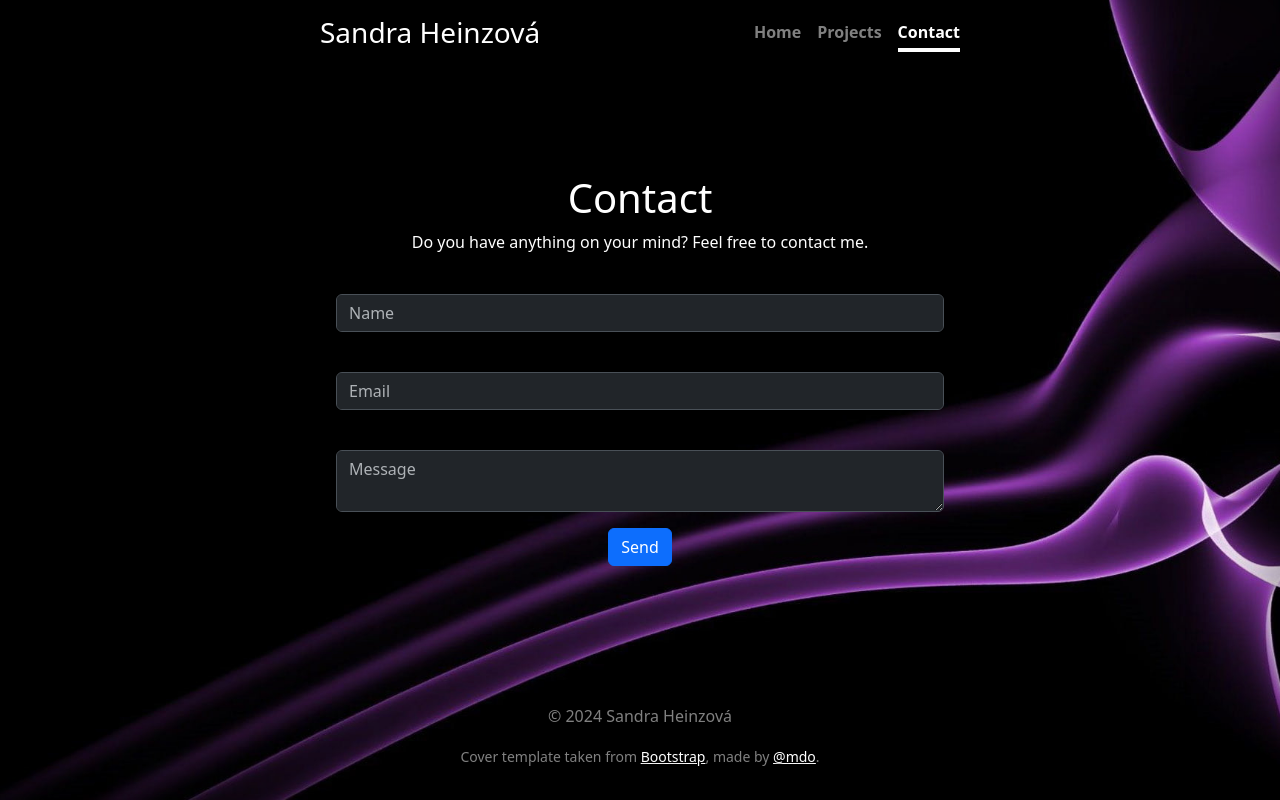
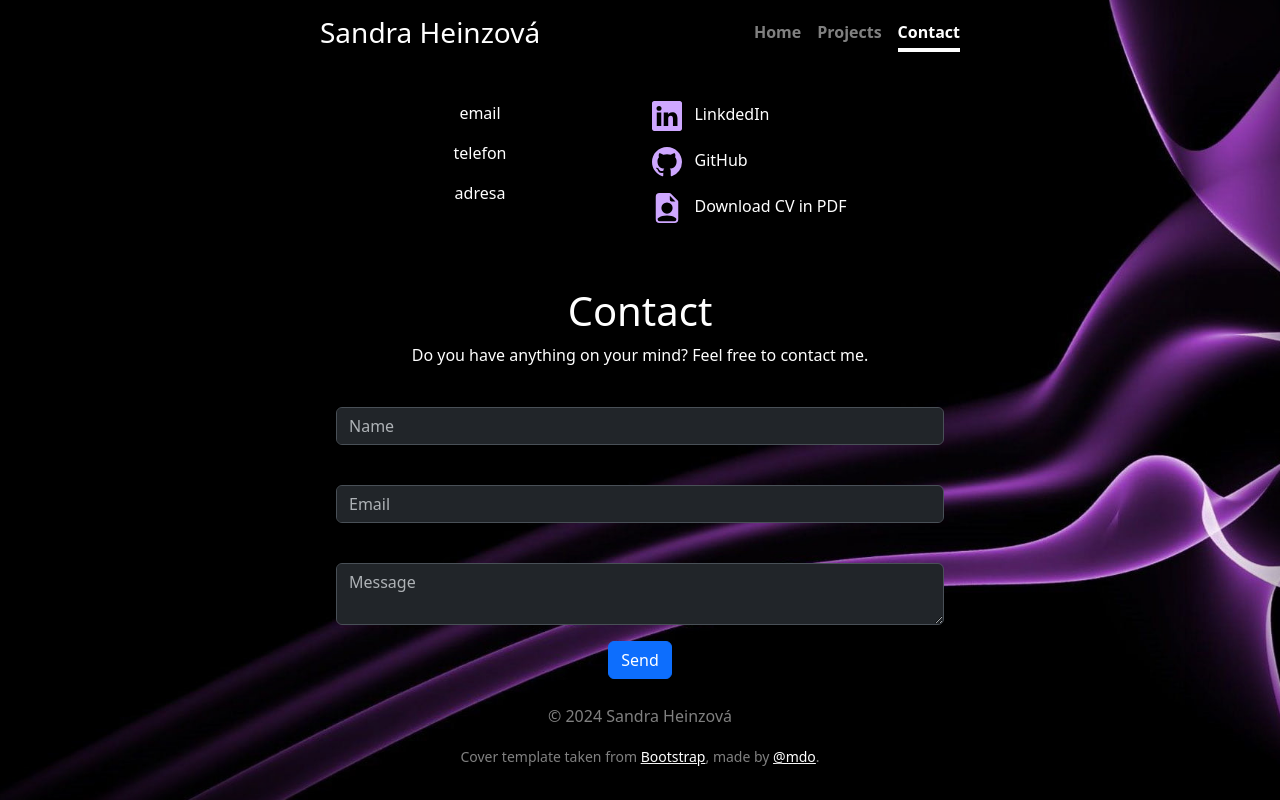
Before and after one commit to SandraHeinzova/Portfolio, a Flask app: page /contact in a window 1280 px wide. Run offline with Flask 3, Linux system fonts and the light colour scheme; some libraries are stand-ins or nearby versions.

Commit message:
profiles in <a> tags and CV moved to the Contact page and adjust its styles

```diff
--- a/static/cover.css
+++ b/static/cover.css
@@ -97,3 +97,11 @@
 .icon {
   color: white;
 }
+
+.icon:hover {
+   color: #cea7ff;
+}
+
+.icons-container p {
+  text-align: left;
+}
--- a/templates/contact.html
+++ b/templates/contact.html
@@ -4,7 +4,33 @@
 {% block title %} Contact Me {% endblock %}
 
 {% block content %}
-      <main class="px-3">
+      <div class="container pb-5">
+          <div class="row rows-cols-2">
+              <div class="col pt-4">
+                    <p>email</p>
+                    <p>telefon</p>
+                    <p>adresa</p>
+              </div>
+            <div class="icons-container col pt-4">
+              <p>
+               <a href="https://www.linkedin.com/in/sandra-heinzova/" target="_blank" class="icon text-decoration-none pe-5">
+                <img src="static/icons/linkedin.svg" alt="LinkedIn icon" title="Open LinkedIn">&nbsp;&nbsp;&nbsp;LinkdedIn
+               </a>
+              </p>
+              <p>
+               <a href="https://github.com/SandraHeinzova" target="_blank" class="icon text-decoration-none pe-5">
+                <img src="static/icons/github.svg" alt="Github icon" title="Open GitHub">&nbsp;&nbsp;&nbsp;GitHub
+               </a>
+              </p>
+              <p>
+               <a href="static/cv_en.pdf" download target="_blank" class="icon text-decoration-none pe-5">
+                <img src="static/icons/person_cv.svg" alt="Person CV icon" title="Download CV">&nbsp;&nbsp;&nbsp;Download CV in PDF
+               </a>
+              </p>
+            </div>
+          </div>
+      </div>
+      <div class="px-3">
         <h1>Contact</h1>
         <p>Do you have anything on your mind? Feel free to contact me.</p>
            <p>
@@ -24,7 +50,6 @@
                     </div>
                 </div>
              {% endif %}
-           </p>
-      </main>
+      </div>
 
 {% endblock %}
```
Also changed, not shown: templates/index.html (+0 -11 lines), static/icons/github.svg, static/icons/linkedin.svg, static/icons/person_cv.svg.
